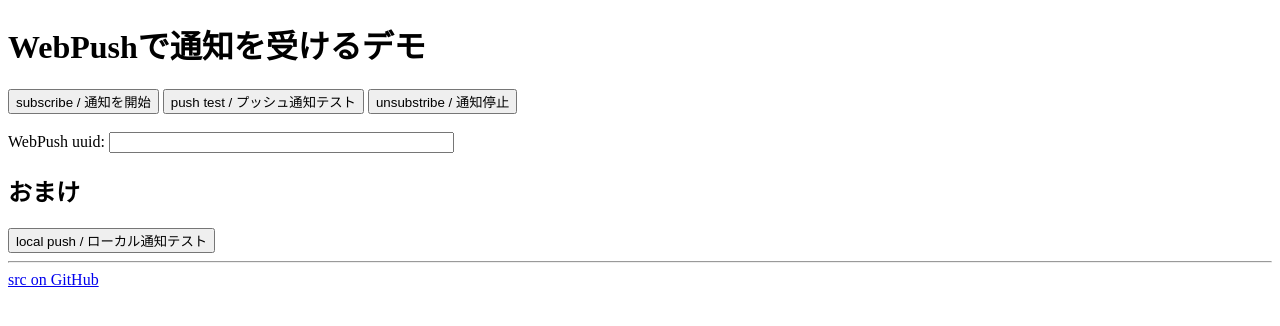
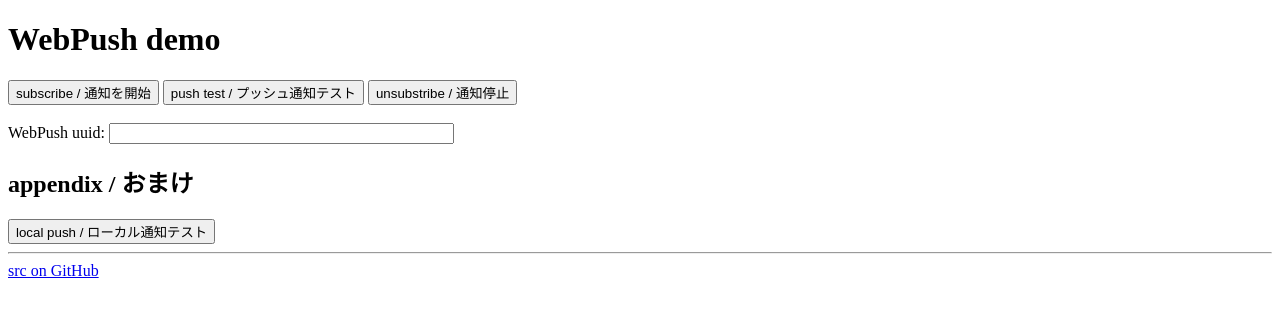
Before and after one commit to code4fukui/WebPush, a website: page static/index.html in a window 1280 px wide. Drawn offline with Linux system fonts and the light colour scheme.

Commit message:
fix title

```diff
--- a/static/index.html
+++ b/static/index.html
@@ -1,5 +1,6 @@
 <!DOCTYPE html><html lang="ja"><head><meta charset="utf-8"><meta name="viewport" content="width=device-width"><link rel="icon" href="data:">
-<title>WebPushで通知を受けるデモ</title>
+<meta name="apple-mobile-web-app-capable" content="yes">
+<title>WebPush demo</title>
 </head>
 <script type="module">
 import { WebPush } from "./WebPush.js";
@@ -43,7 +44,7 @@ window.onload = () => {
 </script>
 <body>
 
-<h1>WebPushで通知を受けるデモ</h1>
+<h1>WebPush demo</h1>
 
 <button id="btnSubscribe">subscribe / 通知を開始</button>
 <button id="btnTest">push test / プッシュ通知テスト</button>
@@ -51,7 +52,7 @@ window.onload = () => {
 <br>
 WebPush uuid: <input id=inuuid size=40><br>
 
-<h2>おまけ</h2>
+<h2>appendix / おまけ</h2>
 
 <button id="btnLocal">local push / ローカル通知テスト</button>
 
```
